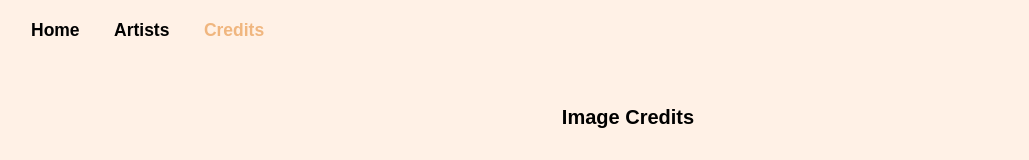
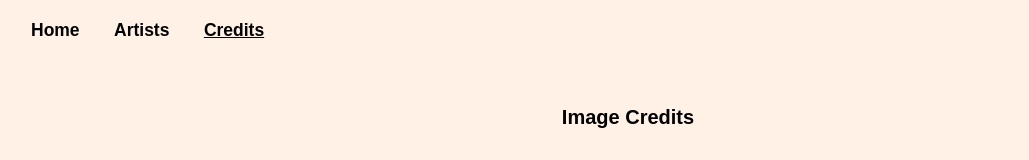
Before and after one commit to ysangwan00/ysangwan00.github.io, a plain HTML site: page credits.html in a window 1280 px wide. Shown: the top 160 px of the page, without its empty margins (12-1041 px from the left). Drawn offline with Linux system fonts and the light colour scheme.

Commit message:
Update credits.html

```diff
--- a/credits.html
+++ b/credits.html
@@ -14,7 +14,7 @@
       <ul>
         <li><a href="index.html">Home</a></li>
         <li><a href="artists.html">Artists</a></li>
-        <li><a style="color: #F0B67F;" href="">Credits</a></li>
+        <li><a style="text-decoration: underline;" href="">Credits</a></li>
       </ul>
     </nav>
 
```
